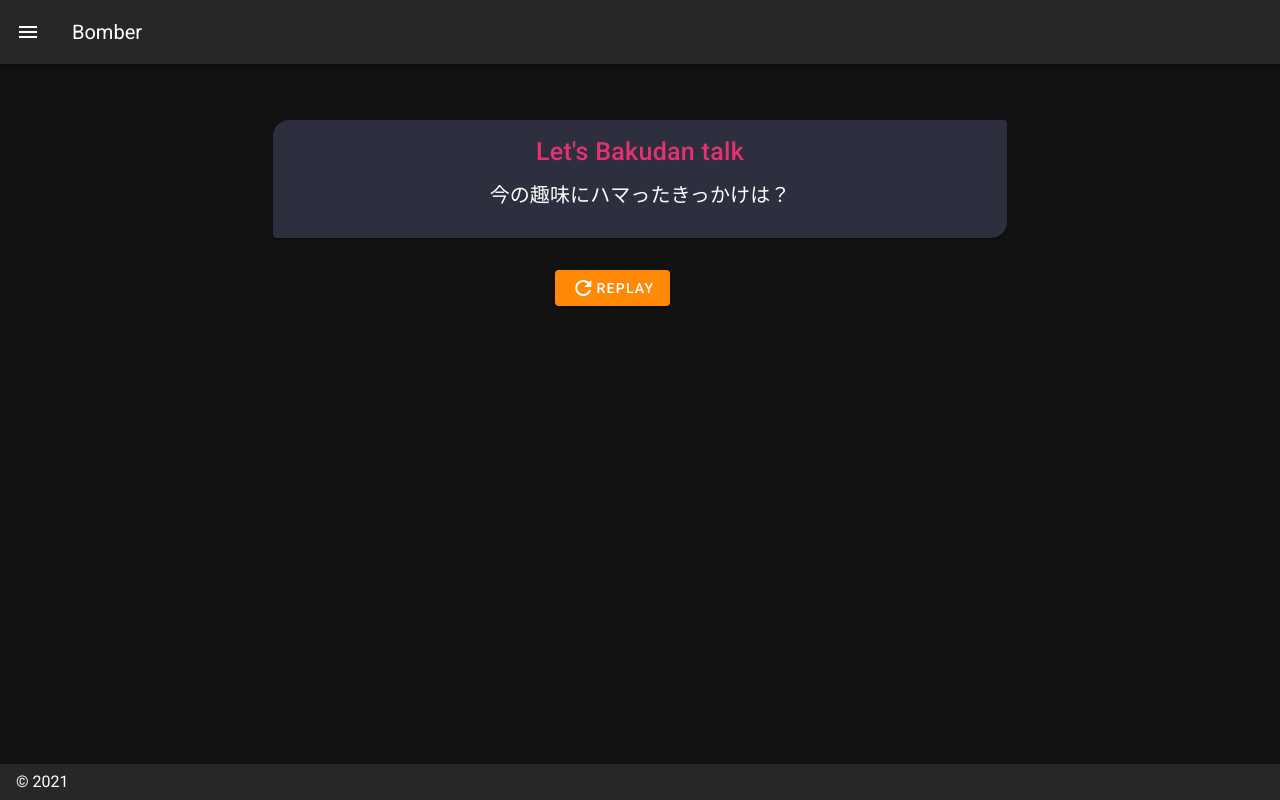
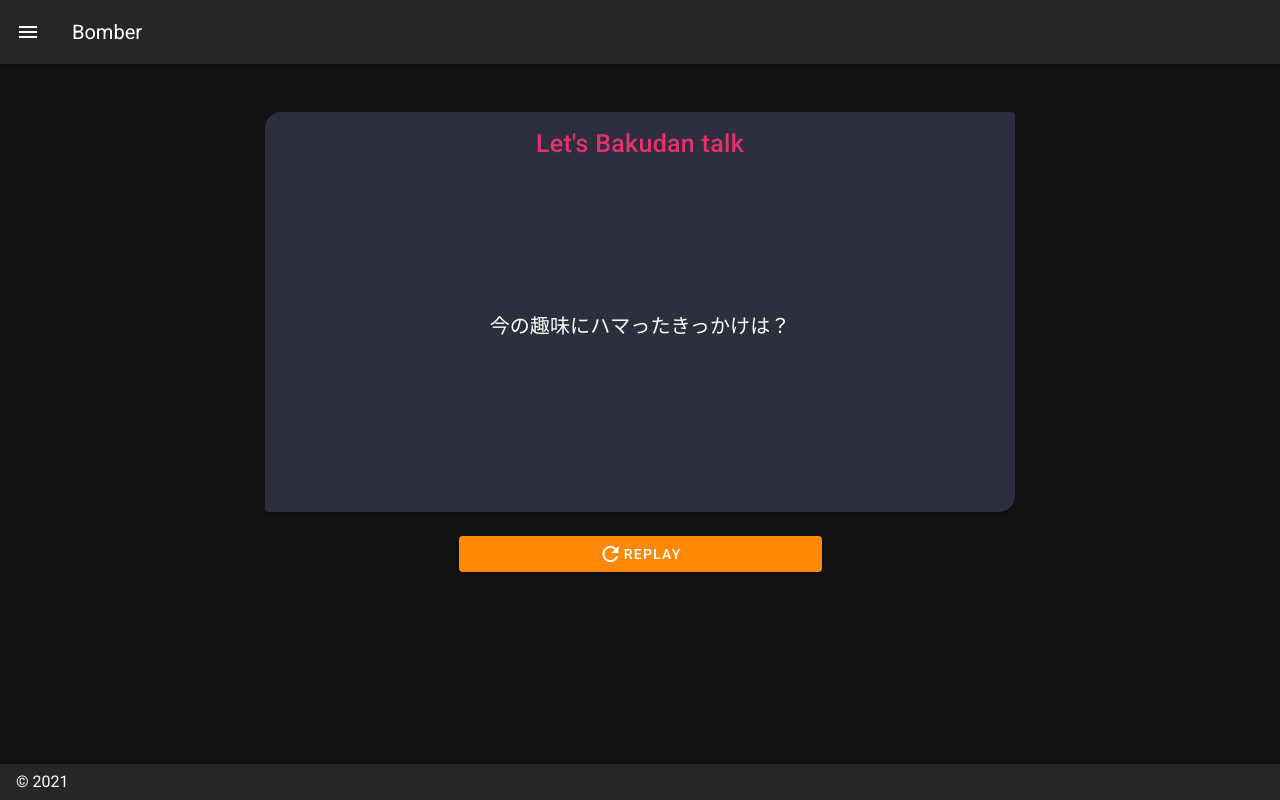
Before and after one commit to wkn816/BakudanTalk, a Nuxt app: page /lucky in a window 1280 px wide. Built offline with nearby package versions, Linux system fonts and the light colour scheme.

Commit message:
fix-リプレイボタンのレスポンシブ

```diff
--- a/pages/lucky.vue
+++ b/pages/lucky.vue
@@ -4,9 +4,9 @@
       <v-row>
         <v-col cols="12" offset-sm="1" sm="4" offset-md="2" md="8">
             <img :src="image_src" class="bakuhatsu-gif"/>
-            <v-card v-if="test" color=#2e2f3e shaped class="ma-2">
+            <v-card v-if="test" color=#2e2f3e shaped class="d-flex flex-column" height="400">
               <v-card-title class="justify-center">Let's Bakudan talk</v-card-title>
-              <v-card-text>
+              <v-card-text class="parent">
                 <p class="theme-text">{{ test }}</p>
               </v-card-text>
             </v-card>
@@ -14,9 +14,9 @@
       </v-row>
 
       <v-row>
-        <v-col cols="12" offset-sm="1" sm="4" offset-md="5" md="4">
+        <v-col cols="12" sm="12" offset-md="4" md="4">
           <v-hover v-slot:default="{ hover }">
-              <v-btn v-if="test" to="/" nuxt color=#ff8906>
+              <v-btn v-if="test" to="/" nuxt color=#ff8906 block>
               <v-icon v-text="hover ? 'mdi-restore' : 'mdi-refresh'"></v-icon>REPLAY
               </v-btn>
               </v-hover>
@@ -72,7 +72,7 @@
   text-align: center;
   font-size: 20px;
   color: #fffffe;
-}
+position: absolute;}
 .bakuhatsu-gif{
   text-align: center;
   width: 100%;
@@ -87,4 +87,15 @@
       transition-duration: 40ms;
     }
 }
+.parent {
+  /*親要素*/
+  position: relative;
+  height: 300px;
+}
+.parent p {
+  position: absolute;
+  top: 50%;
+  left: 50%;
+  transform : translate(-50%,-50%);
+}
 </style>
```
